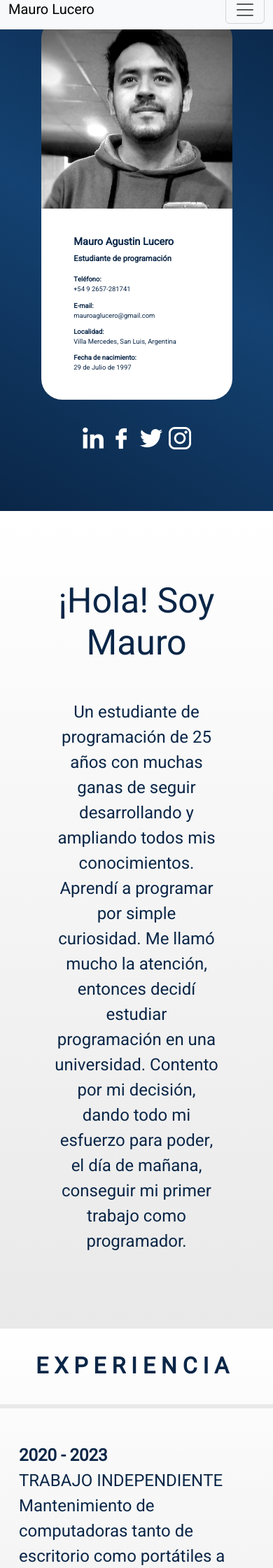
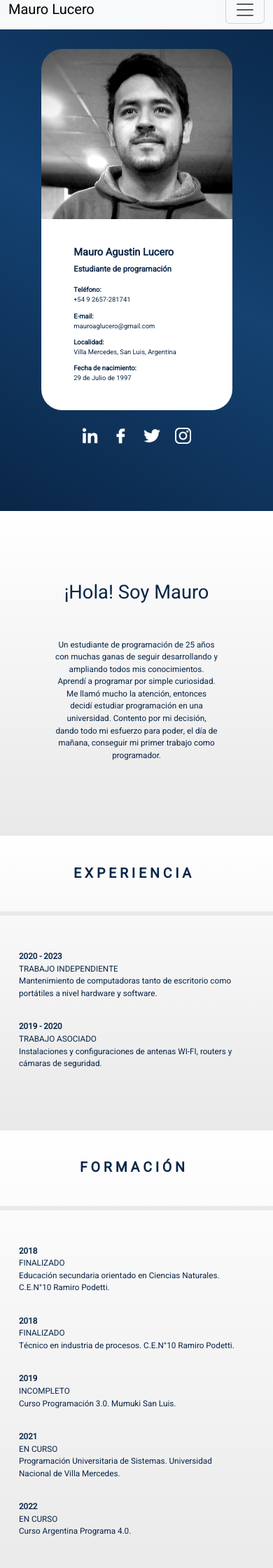
Before and after one commit to MauroAg22/personal-programmer-website, a PHP site: page / in a window 390 px wide. Shown: the part 14-2254 px from the top of the page at 70% size. Run offline with PHP 8.4, Linux system fonts and the light colour scheme.

Commit message:
Corrección del tamaño de la fuente para celulares y tablets

```diff
--- a/css/style.css
+++ b/css/style.css
@@ -172,7 +172,7 @@ p {
 }
 
 .pro-descripcion {
-    height: 400px;
+    height: 450px;
     display: flex;
     flex-direction: column;
     justify-content: space-evenly;
@@ -247,6 +247,30 @@ p {
 
 @media only screen and (max-width: 992px) {
 
+    p {
+        margin: 0;
+        font-size: 3vw;
+    }
+
+    .pro-descripcion div h3 strong {
+        font-size: 4.6vw;
+    }
+
+    .pro-descripcion a {
+        font-size: 3vw;
+    }
+
+    .xp-titulo h3,
+    .ap-titulo h3,
+    .for-titulo h3 {
+        font-size: 5vw;
+    }
+
+    .tituo-hola {
+        font-size: 7vw;
+    }
+
+
     .box-00 {
         background-image: linear-gradient(30deg, #0A2647, #144272, #0A2647);
     }
@@ -270,7 +294,7 @@ p {
     }
 
     .icono {
-        width: 32px;
+        width: 6vw;
     }
 
     .box-03 {
@@ -285,6 +309,7 @@ p {
         max-width: 920px;
         max-height: 920px;
         border-radius: 30px 30px 0 0;
+        margin-top: 30px;
     }
 
     .box-05 {
@@ -324,6 +349,14 @@ p {
         width: 80%;
     }
 
+    #bottom div img {
+        height: 7vw;
+    }
+
+    #bottom div img:hover {
+        height: 7.3vw;
+    }
+
 }
 
 @media only screen and (max-width: 1500px) {
```
